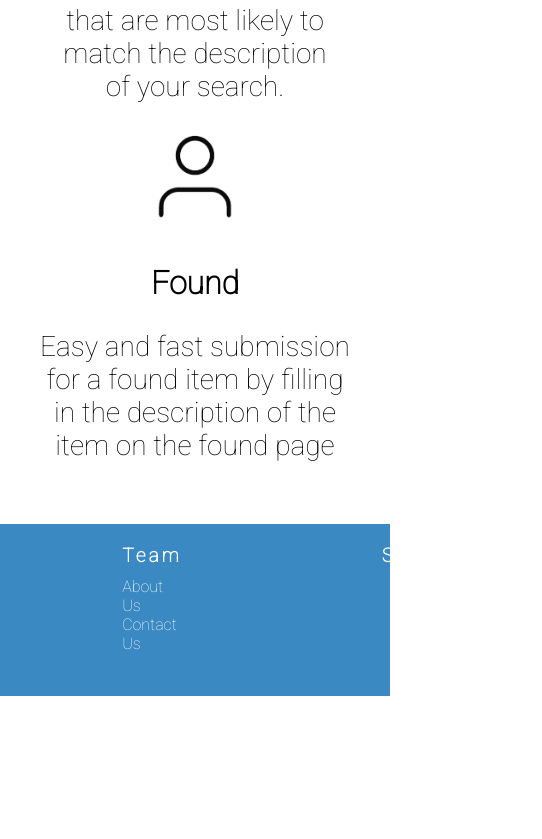
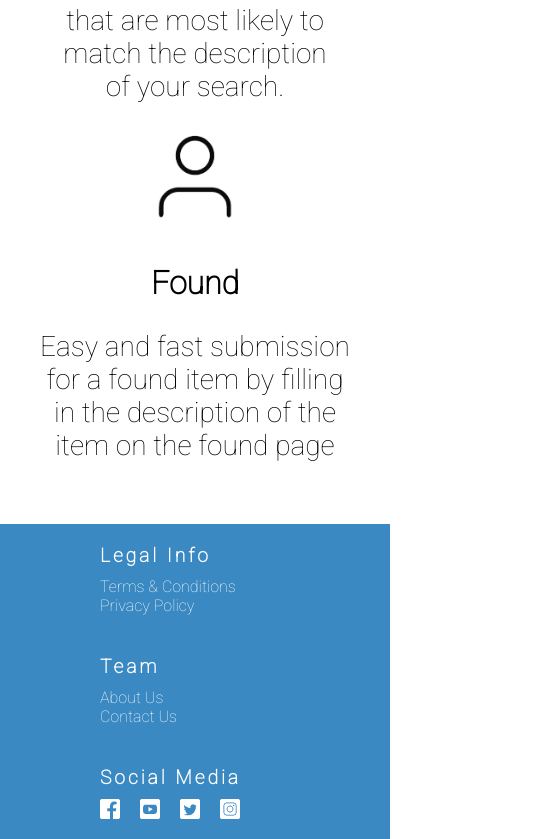
Before and after one commit to YannikFischer/LostAndFoundDornbirn, a React (Create React App) app: page / in a window 390 px wide. Shown: the part 1022-1861 px from the top of the page, 542 px wide, since content can reach past the window. Before the commit the page ends 1718 px from the top, so only its background shows below. Built offline with nearby package versions, Linux system fonts and the light colour scheme; no server answers.

Commit message:
minor changes

```diff
--- a/src/components/Footer/Footer.scss
+++ b/src/components/Footer/Footer.scss
@@ -31,11 +31,19 @@ $Blue: #3a89c2;
       flex-direction: row;
       justify-content: center;
       align-items: center;
+
+      &:first-child {
+        margin-left: 0;
+      }
       a {
         margin: 0 10px;
         display: block;
         width: 20px;
         height: 20px;
+        &:first-child {
+          margin-left: 0;
+        }
+
         img {
           width: 100%;
           height: 100%;
--- a/src/components/Footer/Footer.tsx
+++ b/src/components/Footer/Footer.tsx
@@ -3,10 +3,25 @@ import Facebook from '../../images/facebook.png';
 import Instagram from '../../images/insta.png';
 import Youtube from '../../images/youtube.png';
 import './Footer.scss';
+import { useEffect, useState } from 'react';
 
 const Footer = () => {
+  const [mobile, setMobile] = useState(window.innerWidth < 820);
+
+  useEffect(() => {
+    window.addEventListener('resize', () => {
+      if (window.innerWidth > 820) setMobile(false);
+      else if (window.innerWidth < 820) setMobile(true);
+    });
+
+    return () => {};
+  }, []);
+
   return (
-    <div className='main_footer'>
+    <div
+      className='main_footer'
+      style={mobile ? { flexDirection: 'column' } : {}}
+    >
       <div className='main_footer__container'>
         <span className='main_footer__container__heading'>Legal Info</span>
         <a className='main_footer__container__item' href='/'>
```
